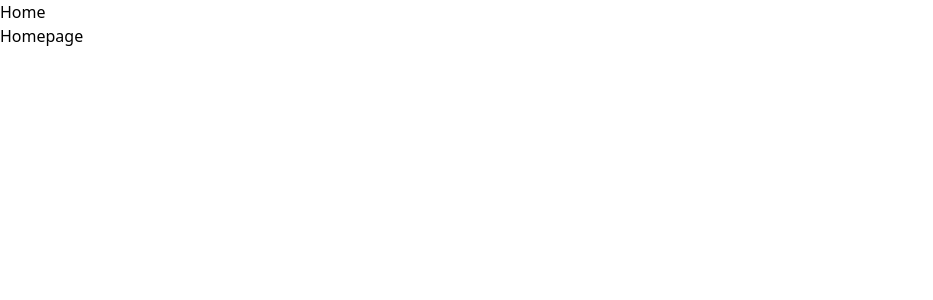
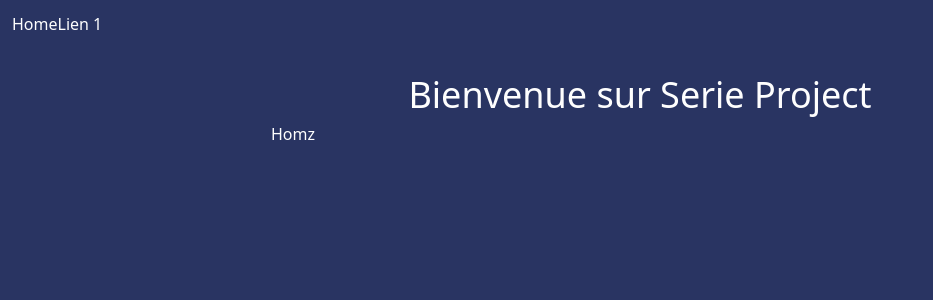
Before and after one commit to CDebray1410/Serie_project, a Vue app: page / in a window 1280 px wide. Shown: the top 300 px of the page, without its empty margins (0-933 px from the left). Built offline with nearby package versions, Linux system fonts and the light colour scheme; the HTML template or start-up script is replaced by a standard one.

Commit message:
ADD navbar AND CONFIG tailwind base ( font, colors )

```diff
--- a/src/App.vue
+++ b/src/App.vue
@@ -4,11 +4,7 @@ import { RouterLink, RouterView } from "vue-router";
 
 <template>
   <header>
-    <div class="wrapper">
-      <nav>
-        <RouterLink to="/">Home</RouterLink>
-      </nav>
-    </div>
+    <Navbar />
   </header>
 
   <RouterView />
@@ -16,5 +12,15 @@ import { RouterLink, RouterView } from "vue-router";
 
 <style>
 @import "@/assets/base.css";
+</style>
 
-</style>
+<script>
+import Navbar from './components/Navbar.vue';
+
+export default {
+  name: "App",
+  components: {
+    Navbar
+  },
+};
+</script>
--- a/src/assets/base.css
+++ b/src/assets/base.css
@@ -2,65 +2,27 @@
 @import "./css/navigation.css";
 
 :root {
-  --vt-c-white: #ffffff;
-  --vt-c-white-soft: #f8f8f8;
-  --vt-c-white-mute: #f2f2f2;
-
-  --vt-c-black: #181818;
-  --vt-c-black-soft: #222222;
-  --vt-c-black-mute: #282828;
-
-  --vt-c-indigo: #2c3e50;
-
-  --vt-c-divider-light-1: rgba(60, 60, 60, 0.29);
-  --vt-c-divider-light-2: rgba(60, 60, 60, 0.12);
-  --vt-c-divider-dark-1: rgba(84, 84, 84, 0.65);
-  --vt-c-divider-dark-2: rgba(84, 84, 84, 0.48);
-
-  --vt-c-text-light-1: var(--vt-c-indigo);
-  --vt-c-text-light-2: rgba(60, 60, 60, 0.66);
-  --vt-c-text-dark-1: var(--vt-c-white);
-  --vt-c-text-dark-2: rgba(235, 235, 235, 0.64);
-}
-
-/* semantic color variables for this project */
-:root {
-  --color-background: var(--vt-c-white);
-  --color-background-soft: var(--vt-c-white-soft);
-  --color-background-mute: var(--vt-c-white-mute);
-
-  --color-border: var(--vt-c-divider-light-2);
-  --color-border-hover: var(--vt-c-divider-light-1);
-
-  --color-heading: var(--vt-c-text-light-1);
-  --color-text: var(--vt-c-text-light-1);
-
-  --section-gap: 160px;
-}
-
-@media (prefers-color-scheme: dark) {
-  :root {
-    --color-background: var(--vt-c-black);
-    --color-background-soft: var(--vt-c-black-soft);
-    --color-background-mute: var(--vt-c-black-mute);
-
-    --color-border: var(--vt-c-divider-dark-2);
-    --color-border-hover: var(--vt-c-divider-dark-1);
-
-    --color-heading: var(--vt-c-text-dark-1);
-    --color-text: var(--vt-c-text-dark-2);
-  }
-}
-
-*,
-*::before,
-*::after {
-  box-sizing: border-box;
-  margin: 0;
-  position: relative;
-  font-weight: normal;
+  --primaryColor: #F24C4C,;
+  --secondaryColor: #EC9B3B;
+  --tercaryColor :'#7D716';
+  --lightSecondaryColor: #7DA2BA;
+  --lightSecondaryColorAdmin: #FFB27D;
+  --textColorLight: #FEFEFE;
+  --textColorDark: #9A9A9A;
+  --light: #FEFEFE;
+  --backgroundColor: #293462;
+  --gray: #bbc2cc;
+  --alertColor: #E63946;
 }
 
 body {
+  font-size: 1rem;
+  background-color: var(--backgroundColor);
+  color: var(--textColorLight);
+}
 
+main {
+  width: 60%;
+  margin: auto;
+  padding: 20px 15px;
 }
--- a/src/assets/css/navigation.css
+++ b/src/assets/css/navigation.css
@@ -1,3 +1,4 @@
 .navigation {
     display: flex;
+    background-color: var(--tercaryColor);
 }
--- a/src/components/HelloWorld.vue
+++ /dev/null
@@ -1,18 +0,0 @@
-<script setup>
-defineProps({
-  msg: {
-    type: String,
-    required: true,
-  },
-});
-</script>
-
-<template>
-  <div>
-    Hello
-  </div>
-</template>
-
-<style scoped>
-
-</style>
--- /dev/null
+++ b/src/components/Navbar.vue
@@ -0,0 +1,15 @@
+<template>
+    <nav class="navigation bg-primaryColor p-3">
+        <RouterLink to="/">Home</RouterLink>
+        <RouterLink to="/">Lien 1</RouterLink>
+    </nav>
+</template>
+
+<script>
+export default {
+  name: 'Navbar',
+  props: {
+    userType: String
+  }
+}
+</script>
--- a/src/components/icons/IconCommunity.vue
+++ /dev/null
@@ -1,12 +0,0 @@
-<template>
-  <svg
-    xmlns="http://www.w3.org/2000/svg"
-    width="20"
-    height="20"
-    fill="currentColor"
-  >
-    <path
-      d="M15 4a1 1 0 1 0 0 2V4zm0 11v-1a1 1 0 0 0-1 1h1zm0 4l-.707.707A1 1 0 0 0 16 19h-1zm-4-4l.707-.707A1 1 0 0 0 11 14v1zm-4.707-1.293a1 1 0 0 0-1.414 1.414l1.414-1.414zm-.707.707l-.707-.707.707.707zM9 11v-1a1 1 0 0 0-.707.293L9 11zm-4 0h1a1 1 0 0 0-1-1v1zm0 4H4a1 1 0 0 0 1.707.707L5 15zm10-9h2V4h-2v2zm2 0a1 1 0 0 1 1 1h2a3 3 0 0 0-3-3v2zm1 1v6h2V7h-2zm0 6a1 1 0 0 1-1 1v2a3 3 0 0 0 3-3h-2zm-1 1h-2v2h2v-2zm-3 1v4h2v-4h-2zm1.707 3.293l-4-4-1.414 1.414 4 4 1.414-1.414zM11 14H7v2h4v-2zm-4 0c-.276 0-.525-.111-.707-.293l-1.414 1.414C5.42 15.663 6.172 16 7 16v-2zm-.707 1.121l3.414-3.414-1.414-1.414-3.414 3.414 1.414 1.414zM9 12h4v-2H9v2zm4 0a3 3 0 0 0 3-3h-2a1 1 0 0 1-1 1v2zm3-3V3h-2v6h2zm0-6a3 3 0 0 0-3-3v2a1 1 0 0 1 1 1h2zm-3-3H3v2h10V0zM3 0a3 3 0 0 0-3 3h2a1 1 0 0 1 1-1V0zM0 3v6h2V3H0zm0 6a3 3 0 0 0 3 3v-2a1 1 0 0 1-1-1H0zm3 3h2v-2H3v2zm1-1v4h2v-4H4zm1.707 4.707l.586-.586-1.414-1.414-.586.586 1.414 1.414z"
-    />
-  </svg>
-</template>
--- a/src/components/icons/IconDocumentation.vue
+++ /dev/null
@@ -1,12 +0,0 @@
-<template>
-  <svg
-    xmlns="http://www.w3.org/2000/svg"
-    width="20"
-    height="17"
-    fill="currentColor"
-  >
-    <path
-      d="M11 2.253a1 1 0 1 0-2 0h2zm-2 13a1 1 0 1 0 2 0H9zm.447-12.167a1 1 0 1 0 1.107-1.666L9.447 3.086zM1 2.253L.447 1.42A1 1 0 0 0 0 2.253h1zm0 13H0a1 1 0 0 0 1.553.833L1 15.253zm8.447.833a1 1 0 1 0 1.107-1.666l-1.107 1.666zm0-14.666a1 1 0 1 0 1.107 1.666L9.447 1.42zM19 2.253h1a1 1 0 0 0-.447-.833L19 2.253zm0 13l-.553.833A1 1 0 0 0 20 15.253h-1zm-9.553-.833a1 1 0 1 0 1.107 1.666L9.447 14.42zM9 2.253v13h2v-13H9zm1.553-.833C9.203.523 7.42 0 5.5 0v2c1.572 0 2.961.431 3.947 1.086l1.107-1.666zM5.5 0C3.58 0 1.797.523.447 1.42l1.107 1.666C2.539 2.431 3.928 2 5.5 2V0zM0 2.253v13h2v-13H0zm1.553 13.833C2.539 15.431 3.928 15 5.5 15v-2c-1.92 0-3.703.523-5.053 1.42l1.107 1.666zM5.5 15c1.572 0 2.961.431 3.947 1.086l1.107-1.666C9.203 13.523 7.42 13 5.5 13v2zm5.053-11.914C11.539 2.431 12.928 2 14.5 2V0c-1.92 0-3.703.523-5.053 1.42l1.107 1.666zM14.5 2c1.573 0 2.961.431 3.947 1.086l1.107-1.666C18.203.523 16.421 0 14.5 0v2zm3.5.253v13h2v-13h-2zm1.553 12.167C18.203 13.523 16.421 13 14.5 13v2c1.573 0 2.961.431 3.947 1.086l1.107-1.666zM14.5 13c-1.92 0-3.703.523-5.053 1.42l1.107 1.666C11.539 15.431 12.928 15 14.5 15v-2z"
-    />
-  </svg>
-</template>
--- a/src/components/icons/IconSupport.vue
+++ /dev/null
@@ -1,12 +0,0 @@
-<template>
-  <svg
-    xmlns="http://www.w3.org/2000/svg"
-    width="20"
-    height="20"
-    fill="currentColor"
-  >
-    <path
-      d="M10 3.22l-.61-.6a5.5 5.5 0 0 0-7.666.105 5.5 5.5 0 0 0-.114 7.665L10 18.78l8.39-8.4a5.5 5.5 0 0 0-.114-7.665 5.5 5.5 0 0 0-7.666-.105l-.61.61z"
-    />
-  </svg>
-</template>
--- a/src/components/icons/IconTooling.vue
+++ /dev/null
@@ -1,19 +0,0 @@
-<!-- This icon is from <https://github.com/Templarian/MaterialDesign>, distributed under Apache 2.0 (https://www.apache.org/licenses/LICENSE-2.0) license-->
-<template>
-  <svg
-    xmlns="http://www.w3.org/2000/svg"
-    xmlns:xlink="http://www.w3.org/1999/xlink"
-    aria-hidden="true"
-    role="img"
-    class="iconify iconify--mdi"
-    width="24"
-    height="24"
-    preserveAspectRatio="xMidYMid meet"
-    viewBox="0 0 24 24"
-  >
-    <path
-      d="M20 18v-4h-3v1h-2v-1H9v1H7v-1H4v4h16M6.33 8l-1.74 4H7v-1h2v1h6v-1h2v1h2.41l-1.74-4H6.33M9 5v1h6V5H9m12.84 7.61c.1.22.16.48.16.8V18c0 .53-.21 1-.6 1.41c-.4.4-.85.59-1.4.59H4c-.55 0-1-.19-1.4-.59C2.21 19 2 18.53 2 18v-4.59c0-.32.06-.58.16-.8L4.5 7.22C4.84 6.41 5.45 6 6.33 6H7V5c0-.55.18-1 .57-1.41C7.96 3.2 8.44 3 9 3h6c.56 0 1.04.2 1.43.59c.39.41.57.86.57 1.41v1h.67c.88 0 1.49.41 1.83 1.22l2.34 5.39z"
-      fill="currentColor"
-    ></path>
-  </svg>
-</template>
--- a/src/views/HomeView.vue
+++ b/src/views/HomeView.vue
@@ -1,8 +1,19 @@
-<script setup>
+<template>
+    <main>
+      <h1 class="text-center text-xl">Bienvenue sur Serie Project</h1>
+      Homz
+    </main>
+</template>
+
+<script>
+//import '../../tailwind.config.js';
+
+export default {
+  name: 'HomeView',
+  components: {
+  },
+  props: {
+    msg: String
+  }
+}
 </script>
-
-<template>
-  <main>
-    Homepage
-  </main>
-</template>
--- a/tailwind.config.js
+++ b/tailwind.config.js
@@ -18,6 +18,14 @@ module.exports = {
       'gray': '#bbc2cc',
       'alertColor': '#E63946'
     },
+    fontSize: {
+      'xs': '.75rem',
+      'sm': '.875rem',
+      'tiny': '.875rem',
+      'base': '1rem',
+      'lg': '1.8rem',
+      'xl': '2.25rem'
+    }
   },
   plugins: [],
 }
```
Also changed, not shown: src/components/icons/IconEcosystem.vue (deleted, +0 -12 lines).
